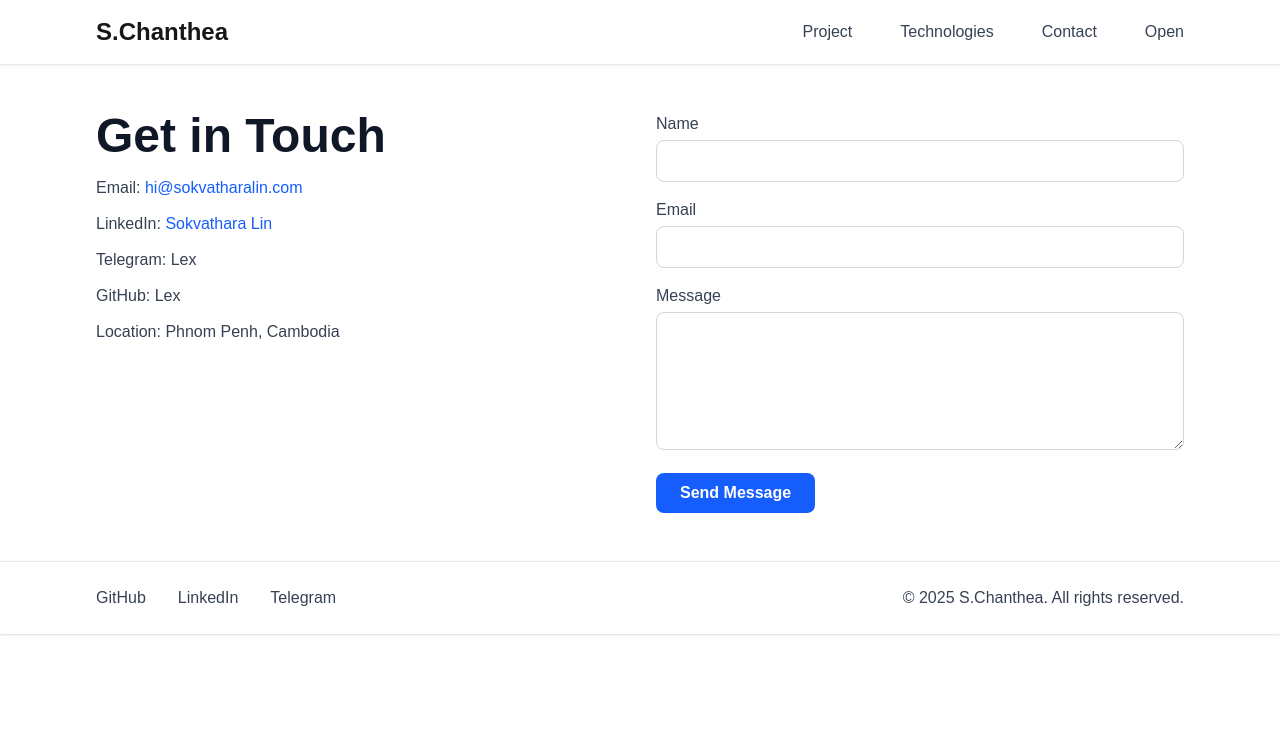
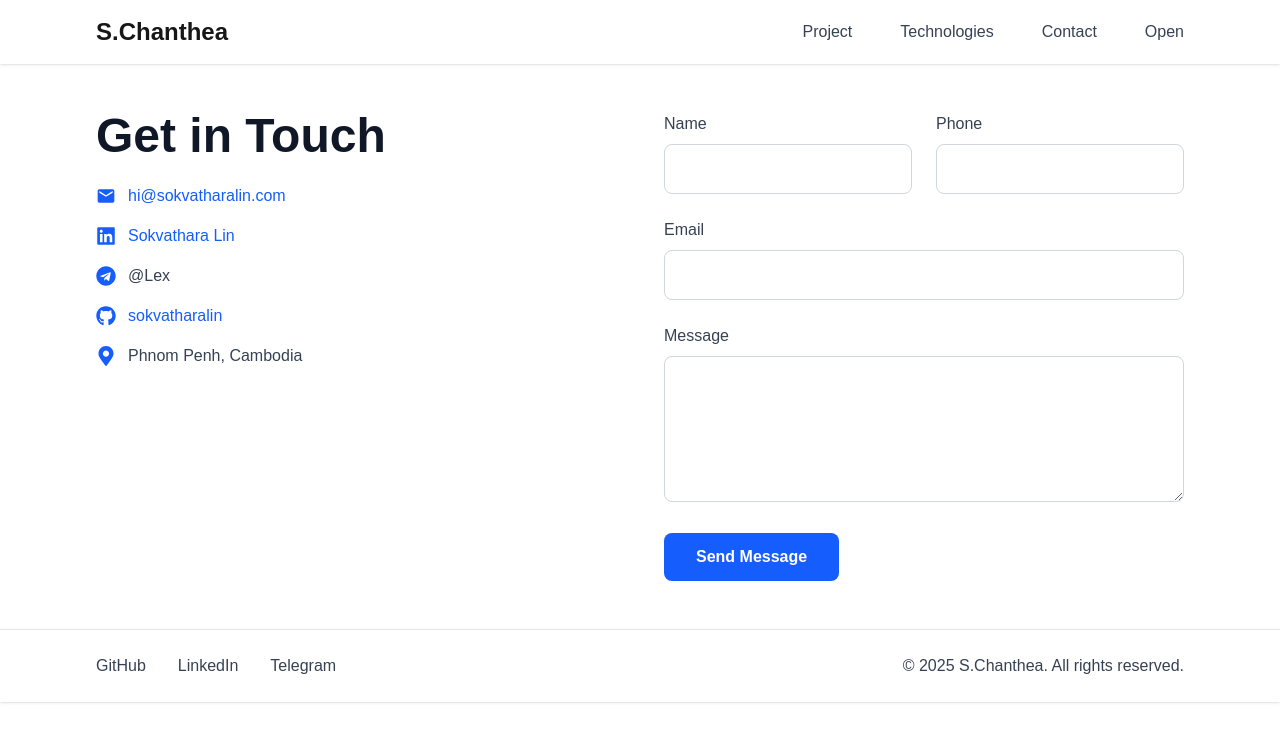
Before and after one commit to wh04m1-dev/sengchanthea, a Next.js app: page /contact in a window 1280 px wide. Shown: the top 742 px of the page. Built offline with nearby package versions, Linux system fonts and the light colour scheme.

Commit message:
test deploy

```diff
--- a/src/app/contact/page.tsx
+++ b/src/app/contact/page.tsx
@@ -1,13 +1,26 @@
 "use client";
 
 import { useState } from "react";
+import {
+  FaLinkedin,
+  FaGithub,
+  FaTelegram,
+  FaMapMarkerAlt,
+} from "react-icons/fa";
+import { MdEmail } from "react-icons/md";
 
 export default function ContactPage() {
   const [formData, setFormData] = useState({
     name: "",
+    phone: "",
     email: "",
     message: "",
   });
+
+  const [isSubmitting, setIsSubmitting] = useState(false);
+  const [submitStatus, setSubmitStatus] = useState<"success" | "error" | null>(
+    null
+  );
 
   const handleChange = (
     e: React.ChangeEvent<HTMLInputElement | HTMLTextAreaElement>
@@ -15,47 +28,89 @@ export default function ContactPage() {
     setFormData({ ...formData, [e.target.name]: e.target.value });
   };
 
-  const handleSubmit = (e: React.FormEvent) => {
+  const handleSubmit = async (e: React.FormEvent) => {
     e.preventDefault();
-    // TODO: Handle actual submission (API call, email sending, etc.)
+    setIsSubmitting(true);
+    setSubmitStatus(null);
+
+    try {
+      // Simulate API call
+      await new Promise((resolve) => setTimeout(resolve, 1000));
       console.log("Form submitted:", formData);
+      setSubmitStatus("success");
+      setFormData({ name: "", phone: "", email: "", message: "" });
+    } catch (error) {
+      console.error("Submission error:", error);
+      setSubmitStatus("error");
+    } finally {
+      setIsSubmitting(false);
+    }
   };
 
   return (
     <main className="bg-white py-12">
-      <section className="container mx-auto px-4 lg:px-24 flex flex-col lg:flex-row gap-8">
+      <section className="container mx-auto px-4 lg:px-24 flex flex-col lg:flex-row gap-12">
         {/* Left side: contact details */}
-        <div className="flex-1 text-gray-700 space-y-3">
-          <h1 className="text-3xl sm:text-4xl lg:text-5xl font-bold text-gray-900 mb-4">
+        <div className="flex-1 text-gray-700 space-y-6">
+          <h1 className="text-3xl sm:text-4xl lg:text-5xl font-bold text-gray-900 mb-6">
             Get in Touch
           </h1>
-          <p>
-            Email:{" "}
+
+          <div className="space-y-4">
+            <div className="flex items-center gap-3">
+              <MdEmail className="text-blue-600 text-xl" />
               <a
                 href="mailto:hi@sokvatharalin.com"
                 className="text-blue-600 hover:underline"
               >
                 hi@sokvatharalin.com
               </a>
-          </p>
-          <p>
-            LinkedIn:{" "}
-            <a href="#" className="text-blue-600 hover:underline">
+            </div>
+
+            <div className="flex items-center gap-3">
+              <FaLinkedin className="text-blue-600 text-xl" />
+              <a
+                href="https://linkedin.com/in/sokvatharalin"
+                target="_blank"
+                rel="noopener noreferrer"
+                className="text-blue-600 hover:underline"
+              >
                 Sokvathara Lin
               </a>
-          </p>
-          <p>Telegram: Lex</p>
-          <p>GitHub: Lex</p>
-          <p>Location: Phnom Penh, Cambodia</p>
+            </div>
+
+            <div className="flex items-center gap-3">
+              <FaTelegram className="text-blue-600 text-xl" />
+              <span>@Lex</span>
+            </div>
+
+            <div className="flex items-center gap-3">
+              <FaGithub className="text-blue-600 text-xl" />
+              <a
+                href="https://github.com/sokvatharalin"
+                target="_blank"
+                rel="noopener noreferrer"
+                className="text-blue-600 hover:underline"
+              >
+                sokvatharalin
+              </a>
+            </div>
+
+            <div className="flex items-center gap-3">
+              <FaMapMarkerAlt className="text-blue-600 text-xl" />
+              <span>Phnom Penh, Cambodia</span>
+            </div>
+          </div>
         </div>
 
         {/* Right side: form */}
         <div className="flex-1">
-          <form onSubmit={handleSubmit} className="space-y-4">
+          <form onSubmit={handleSubmit} className="space-y-6">
+            <div className="grid grid-cols-1 md:grid-cols-2 gap-6">
               <div>
                 <label
                   htmlFor="name"
-                className="block text-gray-700 mb-1 font-medium"
+                  className="block text-gray-700 mb-2 font-medium"
                 >
                   Name
                 </label>
@@ -65,14 +120,33 @@ export default function ContactPage() {
                   name="name"
                   value={formData.name}
                   onChange={handleChange}
-                className="w-full p-2 border border-gray-300 rounded-lg"
+                  className="w-full p-3 border border-gray-300 rounded-lg focus:ring-2 focus:ring-blue-500 focus:border-blue-500"
                   required
                 />
               </div>
+
+              <div>
+                <label
+                  htmlFor="phone"
+                  className="block text-gray-700 mb-2 font-medium"
+                >
+                  Phone
+                </label>
+                <input
+                  type="tel"
+                  id="phone"
+                  name="phone"
+                  value={formData.phone}
+                  onChange={handleChange}
+                  className="w-full p-3 border border-gray-300 rounded-lg focus:ring-2 focus:ring-blue-500 focus:border-blue-500"
+                />
+              </div>
+            </div>
+
             <div>
               <label
                 htmlFor="email"
-                className="block text-gray-700 mb-1 font-medium"
+                className="block text-gray-700 mb-2 font-medium"
               >
                 Email
               </label>
@@ -82,14 +156,15 @@ export default function ContactPage() {
                 name="email"
                 value={formData.email}
                 onChange={handleChange}
-                className="w-full p-2 border border-gray-300 rounded-lg"
+                className="w-full p-3 border border-gray-300 rounded-lg focus:ring-2 focus:ring-blue-500 focus:border-blue-500"
                 required
               />
             </div>
+
             <div>
               <label
                 htmlFor="message"
-                className="block text-gray-700 mb-1 font-medium"
+                className="block text-gray-700 mb-2 font-medium"
               >
                 Message
               </label>
@@ -98,17 +173,30 @@ export default function ContactPage() {
                 name="message"
                 value={formData.message}
                 onChange={handleChange}
-                className="w-full p-2 border border-gray-300 rounded-lg"
+                className="w-full p-3 border border-gray-300 rounded-lg focus:ring-2 focus:ring-blue-500 focus:border-blue-500"
                 rows={5}
                 required
               ></textarea>
             </div>
+
+            <div className="flex items-center gap-4">
               <button
                 type="submit"
-              className="bg-blue-600 text-white font-semibold py-2 px-6 rounded-lg hover:bg-blue-700 transition"
+                disabled={isSubmitting}
+                className="bg-blue-600 text-white font-semibold py-3 px-8 rounded-lg hover:bg-blue-700 transition disabled:opacity-70 disabled:cursor-not-allowed"
               >
-              Send Message
+                {isSubmitting ? "Sending..." : "Send Message"}
               </button>
+
+              {submitStatus === "success" && (
+                <p className="text-green-600">Message sent successfully!</p>
+              )}
+              {submitStatus === "error" && (
+                <p className="text-red-600">
+                  Failed to send message. Please try again.
+                </p>
+              )}
+            </div>
           </form>
         </div>
       </section>
--- a/src/app/project/[id]/page.tsx
+++ b/src/app/project/[id]/page.tsx
@@ -1,12 +1,64 @@
+"use client";
+
 import { notFound } from "next/navigation";
-import ProjectSwiper from "@/components/ProjectSwiper";
 import { projects } from "@/data/projects";
+import { Swiper, SwiperSlide } from "swiper/react";
+import { Autoplay, Pagination, Navigation } from "swiper/modules";
+import Image from "next/image";
+import "swiper/css";
+import "swiper/css/pagination";
+import "swiper/css/navigation";
 
-interface ProjectDetailProps {
-  params: { id: string };
+// Define the expected params type
+type PageParams = {
+  id: string;
+};
+
+// Define the props type that Next.js expects
+interface PageProps {
+  params: PageParams;
+  searchParams?: { [key: string]: string | string[] | undefined };
 }
 
-export default function ProjectDetail({ params }: ProjectDetailProps) {
+function ProjectSwiper({ images, title }: { images: string[]; title: string }) {
+  return (
+    <div className="relative w-full rounded-xl overflow-hidden">
+      <Swiper
+        modules={[Autoplay, Pagination, Navigation]}
+        spaceBetween={20}
+        slidesPerView={1}
+        autoplay={{
+          delay: 5000,
+          disableOnInteraction: false,
+        }}
+        pagination={{
+          clickable: true,
+          dynamicBullets: true,
+        }}
+        navigation
+        loop={images.length > 1}
+        className="w-full h-full"
+      >
+        {images.map((imgUrl, idx) => (
+          <SwiperSlide key={idx}>
+            <div className="relative w-full aspect-video">
+              <Image
+                src={imgUrl}
+                alt={`${title} - Screenshot ${idx + 1}`}
+                fill
+                className="object-cover"
+                sizes="(max-width: 768px) 100vw, 80vw"
+                priority={idx === 0}
+              />
+            </div>
+          </SwiperSlide>
+        ))}
+      </Swiper>
+    </div>
+  );
+}
+
+export default function ProjectDetail({ params }: PageProps) {
   const project = projects.find((p) => p.id === params.id);
 
   if (!project) return notFound();
```
Lines whose indentation alone changed are shown as unchanged.
